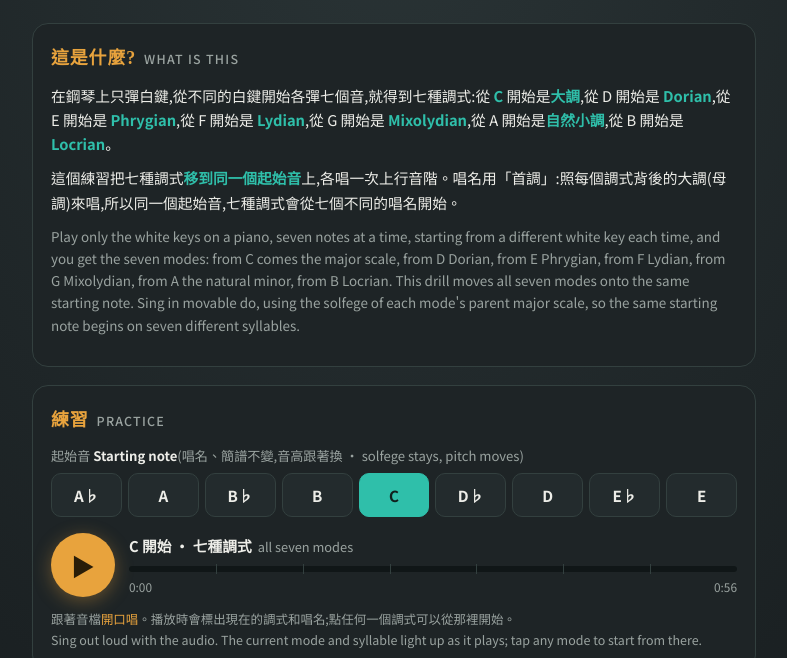
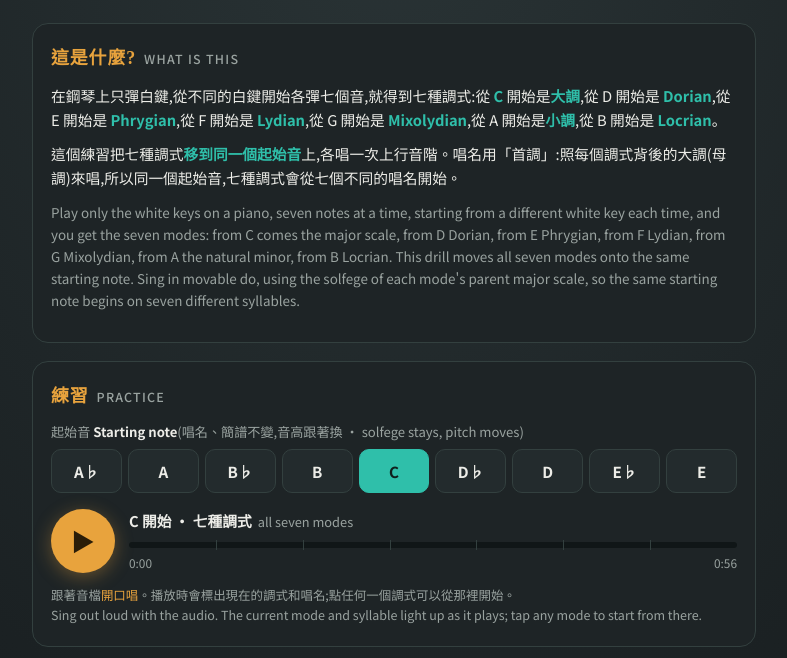
Before and after one commit to TCMCtw/modal-practice1, a plain HTML site: page index.html in a window 1280 px wide. Shown: the part 139-797 px from the top of the page, without its empty margins (246-1033 px from the left). Drawn offline with Linux system fonts and the light colour scheme.

Commit message:
Fix translation for Aeolian mode in index.html

```diff
--- a/index.html
+++ b/index.html
@@ -91,7 +91,7 @@ footer a{color:var(--teal);text-decoration:none}
 
 <div class="card explain">
   <h2>這是什麼?<span class="en">WHAT IS THIS</span></h2>
-  <p>在鋼琴上只彈白鍵,從不同的白鍵開始各彈七個音,就得到七種調式:從 <b>C</b> 開始是<b>大調</b>,從 D 開始是 <b>Dorian</b>,從 E 開始是 <b>Phrygian</b>,從 F 開始是 <b>Lydian</b>,從 G 開始是 <b>Mixolydian</b>,從 A 開始是<b>自然小調</b>,從 B 開始是 <b>Locrian</b>。</p>
+  <p>在鋼琴上只彈白鍵,從不同的白鍵開始各彈七個音,就得到七種調式:從 <b>C</b> 開始是<b>大調</b>,從 D 開始是 <b>Dorian</b>,從 E 開始是 <b>Phrygian</b>,從 F 開始是 <b>Lydian</b>,從 G 開始是 <b>Mixolydian</b>,從 A 開始是<b>小調</b>,從 B 開始是 <b>Locrian</b>。</p>
   <p>這個練習把七種調式<b>移到同一個起始音</b>上,各唱一次上行音階。唱名用「首調」:照每個調式背後的大調(母調)來唱,所以同一個起始音,七種調式會從七個不同的唱名開始。</p>
   <p class="en">Play only the white keys on a piano, seven notes at a time, starting from a different white key each time, and you get the seven modes: from C comes the major scale, from D Dorian, from E Phrygian, from F Lydian, from G Mixolydian, from A the natural minor, from B Locrian. This drill moves all seven modes onto the same starting note. Sing in movable do, using the solfege of each mode's parent major scale, so the same starting note begins on seven different syllables.</p>
 </div>
@@ -145,7 +145,7 @@ const MODES = [
   {en:'Phrygian',   zh:'弗里吉安',alias:'Phrygian',   syl:'mi', off:-4},
   {en:'Lydian',     zh:'利底安',  alias:'Lydian',     syl:'fa', off:-5},
   {en:'Mixolydian', zh:'米索利底安',alias:'Mixolydian',syl:'sol', off:-7},
-  {en:'Aeolian',    zh:'自然小調', alias:'Aeolian',    syl:'la', off:3},
+  {en:'Aeolian',    zh:'小調',   alias:'Aeolian',    syl:'la', off:3},
   {en:'Locrian',    zh:'洛克里安', alias:'Locrian',    syl:'ti', off:1},
 ];
 const ORDER = ['do','re','mi','fa','sol','la','ti'];
```
